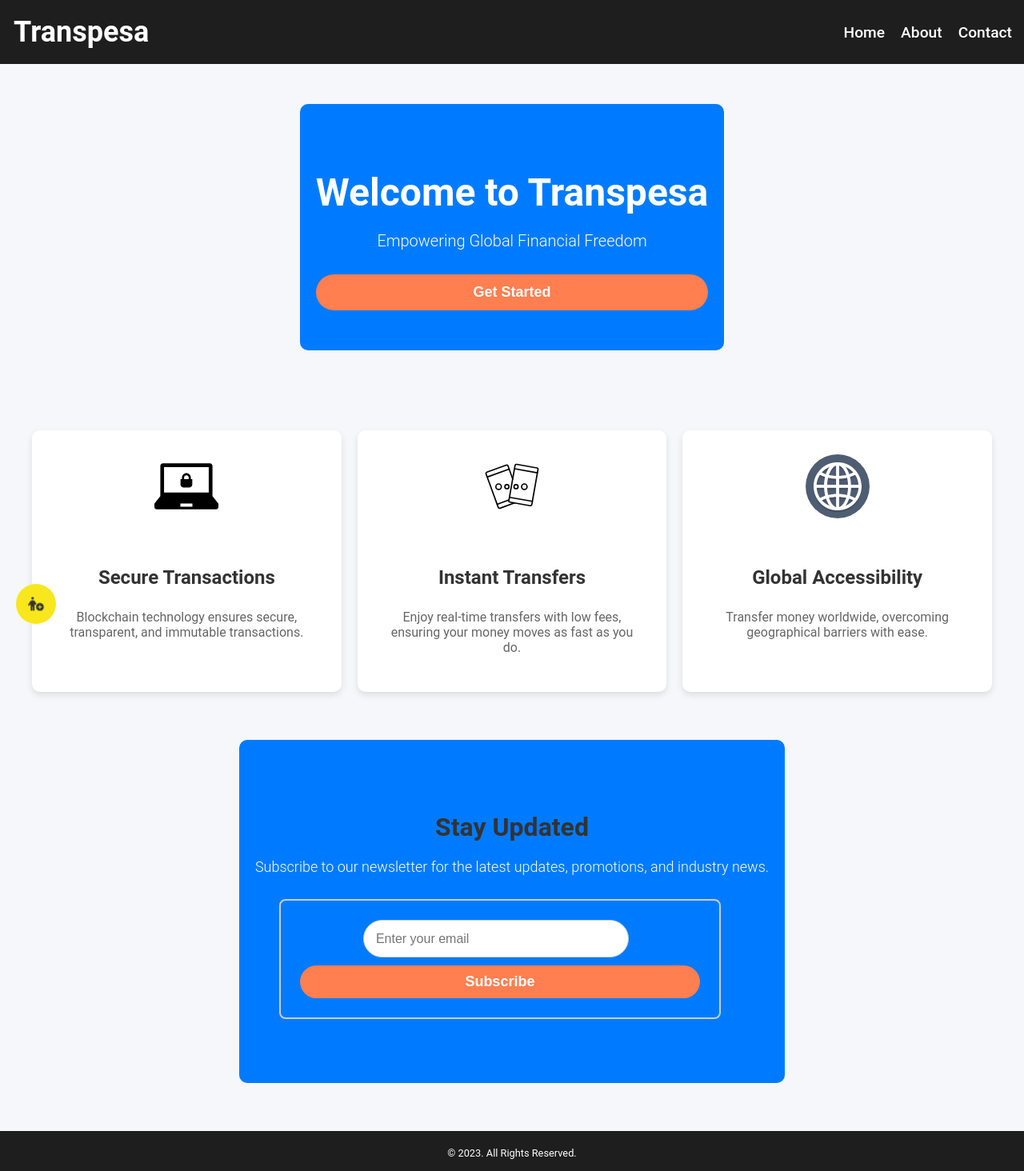
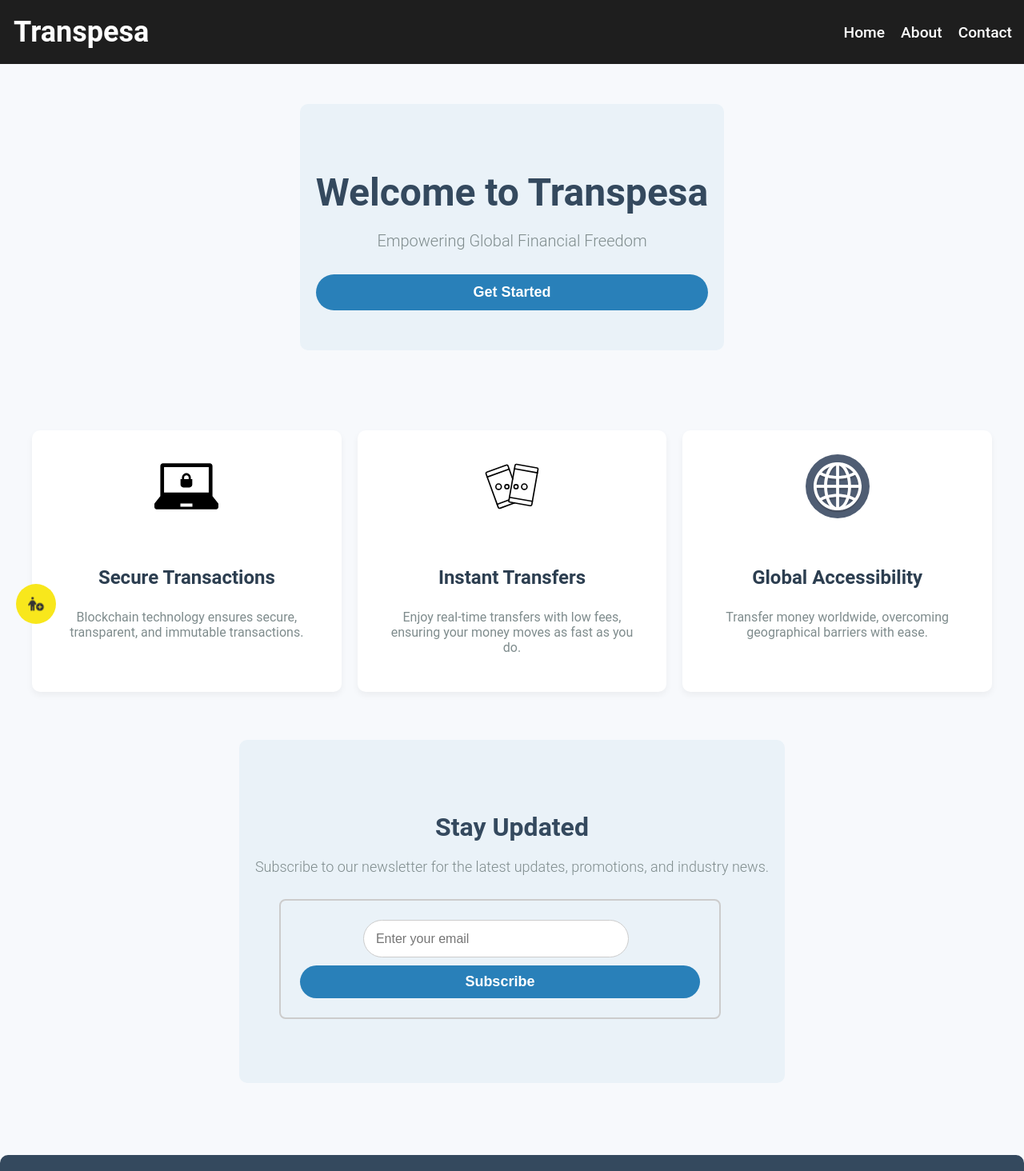
Before and after one commit to tufstraka/TLW, a React (Create React App) app: page / in a window 1280 px wide. Shown: the top 1464 px of the page at 80% size. Built offline with nearby package versions, Linux system fonts and the light colour scheme; no server answers.

Commit message:
Update landingstyles.css

```diff
--- a/src/components/landingstyles.css
+++ b/src/components/landingstyles.css
@@ -3,7 +3,7 @@
 body {
     margin: 0;
     font-family: 'Roboto', sans-serif;
-    background-color: #f5f7fa;
+    background-color: #f7f9fc;
     color: #333;
 }
 
@@ -16,8 +16,8 @@ body {
 .hero {
     text-align: center;
     padding: 50px 20px;
-    background-color: #007bff;
-    color: white;
+    background-color: #eaf2f8;
+    color: #2c3e50;
     border-radius: 10px;
     margin-bottom: 40px;
 }
@@ -26,16 +26,18 @@ body {
     font-size: 48px;
     font-weight: 700;
     margin-bottom: 10px;
+    color: #34495e;
 }
 
 .subtitle {
     font-size: 20px;
     font-weight: 300;
     margin-bottom: 30px;
+    color: #7f8c8d;
 }
 
 .cta-button {
-    background-color: #ff7f50;
+    background-color: #2980b9;
     color: white;
     font-size: 18px;
     padding: 12px 30px;
@@ -46,7 +48,7 @@ body {
 }
 
 .cta-button:hover {
-    background-color: #ff5733;
+    background-color: #1c638d;
 }
 
 .features {
@@ -62,7 +64,7 @@ body {
     padding: 30px;
     text-align: center;
     border-radius: 10px;
-    box-shadow: 0 4px 8px rgba(0, 0, 0, 0.1);
+    box-shadow: 0 4px 8px rgba(0, 0, 0, 0.05);
     flex: 1;
     min-width: 280px;
 }
@@ -77,18 +79,19 @@ body {
     font-size: 24px;
     font-weight: 600;
     margin-bottom: 10px;
+    color: #2c3e50;
 }
 
 .feature-description {
     font-size: 16px;
-    color: #666;
+    color: #7f8c8d;
 }
 
 .newsletter {
     text-align: center;
     padding: 50px 20px;
-    background-color: #007bff;
-    color: white;
+    background-color: #eaf2f8;
+    color: #2c3e50;
     border-radius: 10px;
     margin-top: 60px;
 }
@@ -97,12 +100,14 @@ body {
     font-size: 32px;
     font-weight: 700;
     margin-bottom: 20px;
+    color: #34495e;
 }
 
 .newsletter-description {
     font-size: 18px;
     font-weight: 300;
     margin-bottom: 30px;
+    color: #7f8c8d;
 }
 
 .newsletter-form {
@@ -126,7 +131,7 @@ body {
 }
 
 .newsletter-button {
-    background-color: #ff7f50;
+    background-color: #2980b9;
     color: white;
     font-size: 18px;
     padding: 10px 25px;
@@ -137,7 +142,21 @@ body {
 }
 
 .newsletter-button:hover {
-    background-color: #ff5733;
+    background-color: #1c638d;
+}
+
+.footer {
+    text-align: center;
+    padding: 20px 0;
+    background-color: #34495e;
+    color: white;
+    margin-top: 40px;
+    border-radius: 10px;
+}
+
+.footer-text {
+    font-size: 14px;
+    color: #bdc3c7;
 }
 
 @media only screen and (max-width: 767px) {
```
